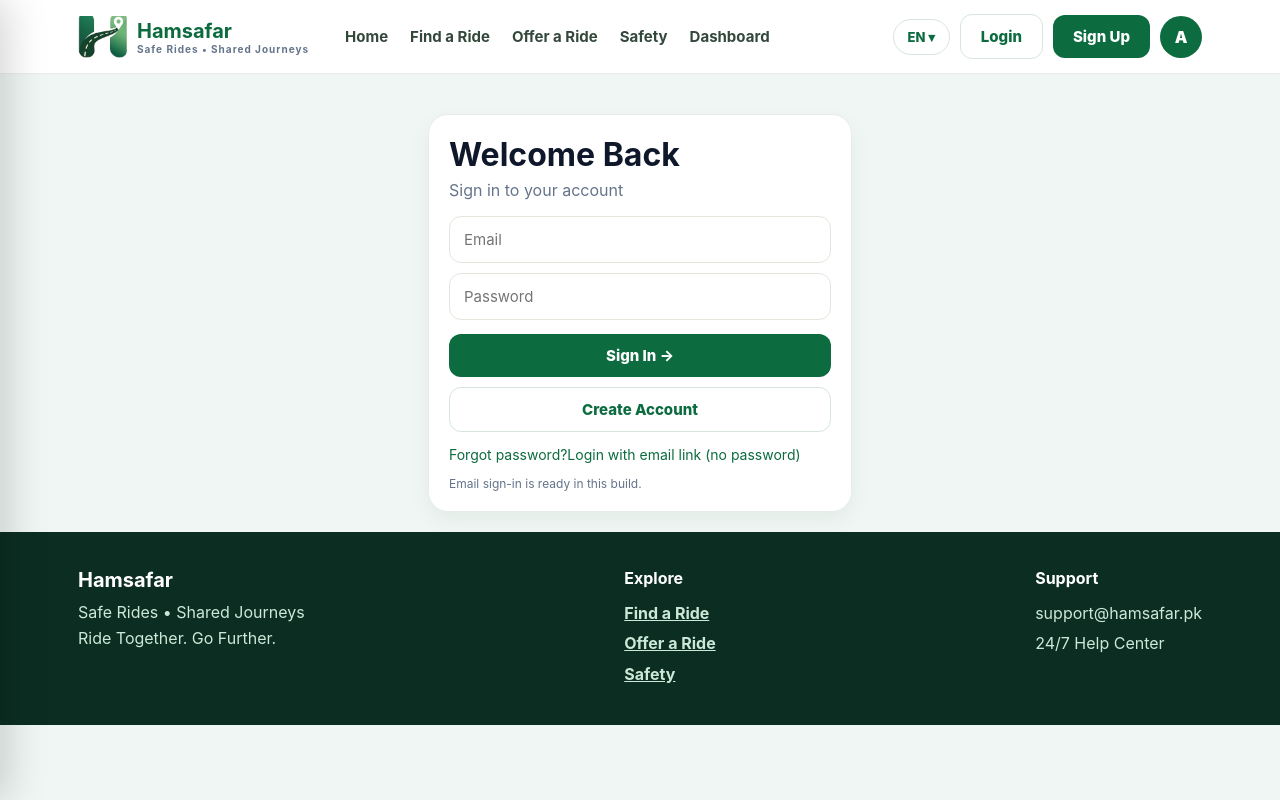
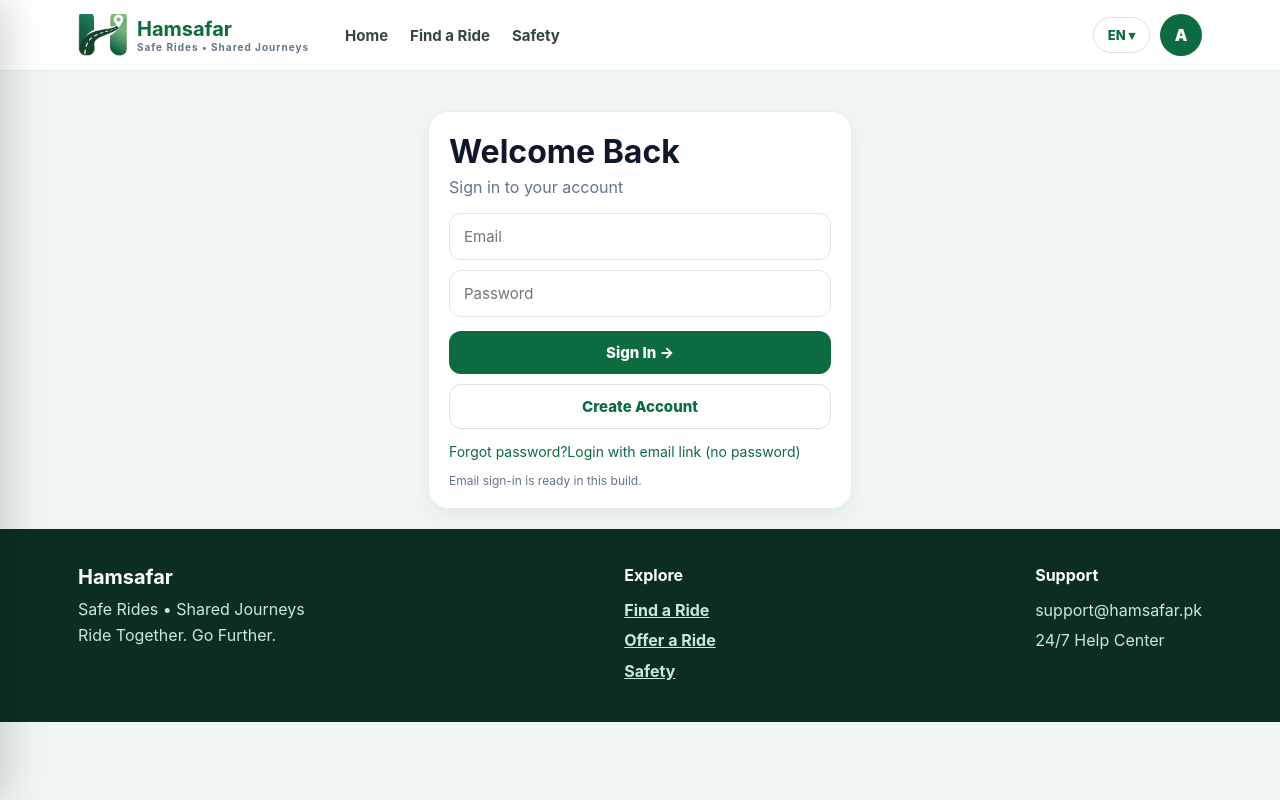
Before and after one commit to AdnanCodex/hamsafar, a Next.js app: page /login in a window 1280 px wide. Built offline with nearby package versions, Linux system fonts and the light colour scheme; no server answers.

Commit message:
Remove login/signup from website

```diff
--- a/components/Header.tsx
+++ b/components/Header.tsx
@@ -18,9 +18,7 @@ export default function Header() {
         <nav className="navlinks">
           <Link href="/">{t('nav_home')}</Link>
           <Link href="/find">{t('nav_find')}</Link>
-          <Link href="/offer">{t('nav_offer')}</Link>
           <Link href="/safety">{t('nav_safety')}</Link>
-          <Link href="/dashboard">{t('nav_dashboard')}</Link>
         </nav>
         <div className="navright">
           <div className="langwrap">
@@ -41,8 +39,6 @@ export default function Header() {
               </>
             )}
           </div>
-          <Link href="/login"><button className="btn outline">{t('nav_login')}</button></Link>
-          <Link href="/login"><button className="btn">{t('nav_signup')}</button></Link>
           <Link href="/dashboard"><div className="avatar">A</div></Link>
         </div>
       </div>
```
